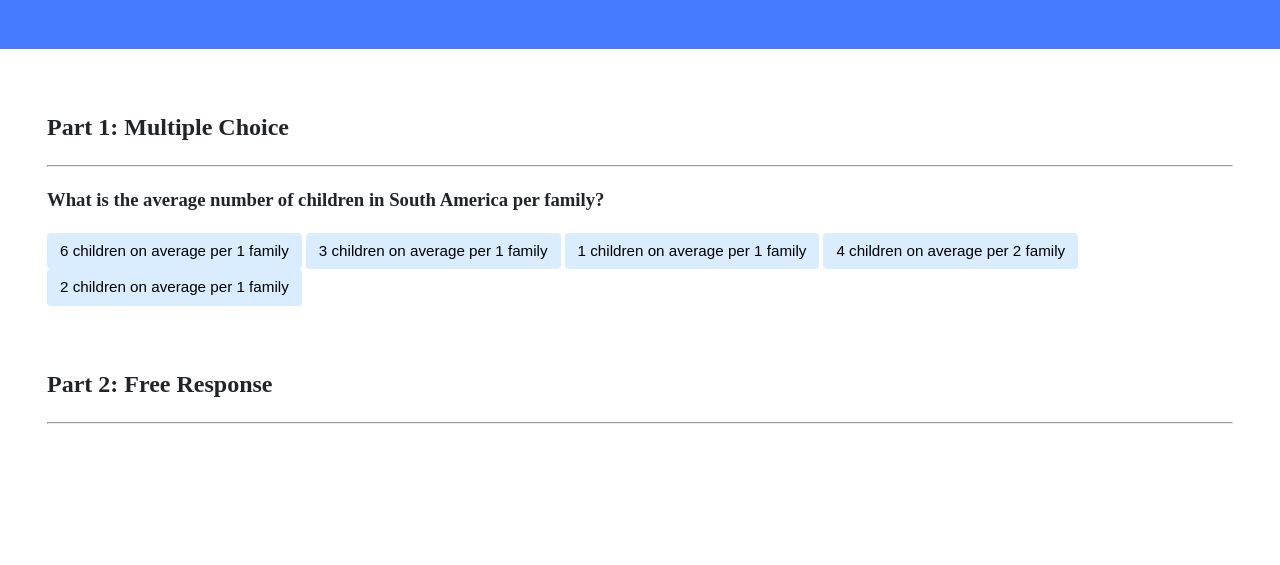
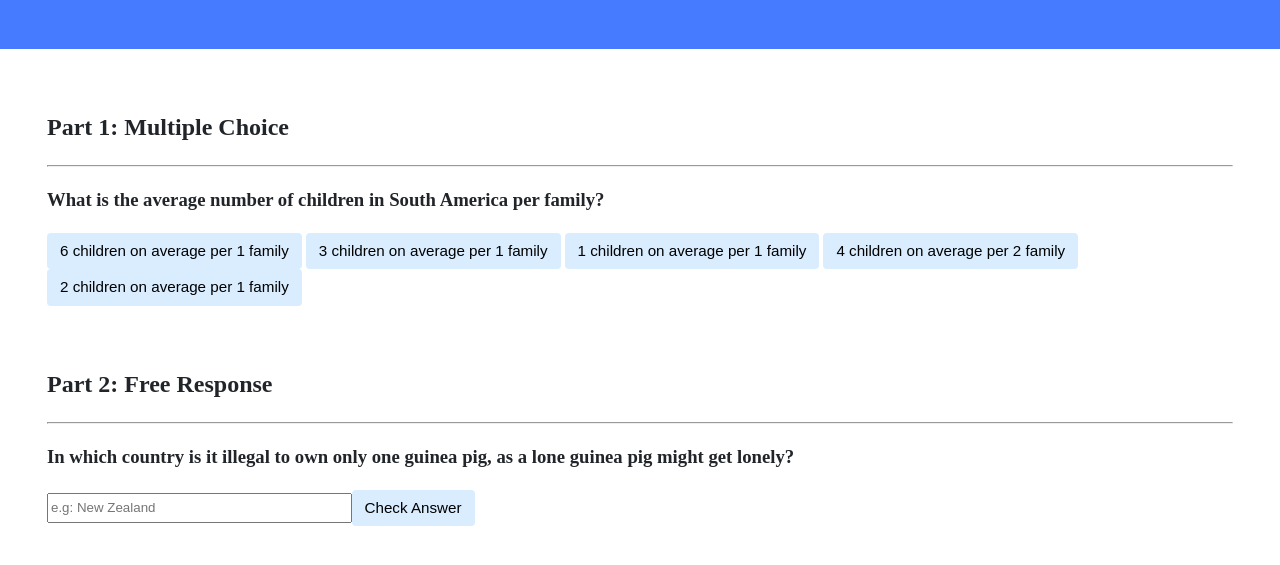
Before and after one commit to rmattos2001/CS50, a plain HTML site: page trivia/index.html in a window 1280 px wide. Shown: the part 151-716 px from the top of the page. Drawn offline with Linux system fonts and the light colour scheme.

Commit message:
Thu, Nov 9, 2023, 9:00 PM -05:00

```diff
--- a/trivia/index.html
+++ b/trivia/index.html
@@ -37,6 +37,11 @@
                 <h2>Part 2: Free Response</h2>
                 <hr>
                 <!-- TODO: Add free response question here -->
+                <h3 id="second">In which country is it illegal to own only one guinea pig, as a lone guinea pig might get lonely?</h3>
+
+                <input name="answer" type="text" placeholder="e.g: New Zealand"><button name="submit_btn" type="submit">Check Answer</button>
+
+                <p><b id="feedback_2"></b></p>
             </div>
         </div>
     </body>
```
